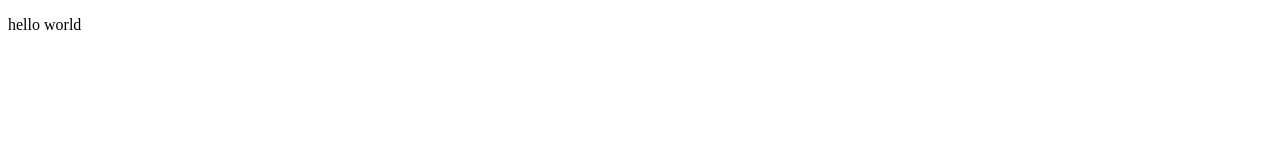
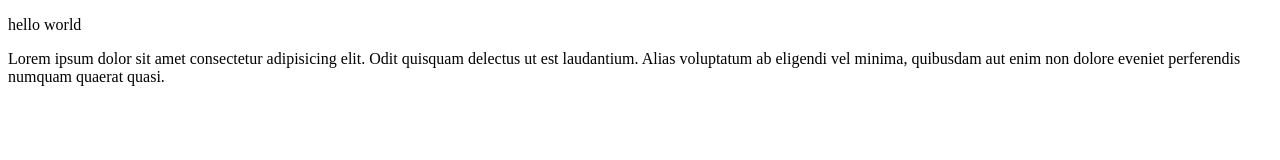
Before and after one commit to reversers/git-test, a plain HTML site: page index.html in a window 1280 px wide. Drawn offline with Linux system fonts and the light colour scheme.

Commit message:
4(b){materi remote} menambahkan lorem di akun lain

```diff
--- a/index.html
+++ b/index.html
@@ -7,5 +7,6 @@
 </head>
 <body>
     <p>hello world</p>
+    <p>Lorem ipsum dolor sit amet consectetur adipisicing elit. Odit quisquam delectus ut est laudantium. Alias voluptatum ab eligendi vel minima, quibusdam aut enim non dolore eveniet perferendis numquam quaerat quasi.</p>
 </body>
 </html>
```
